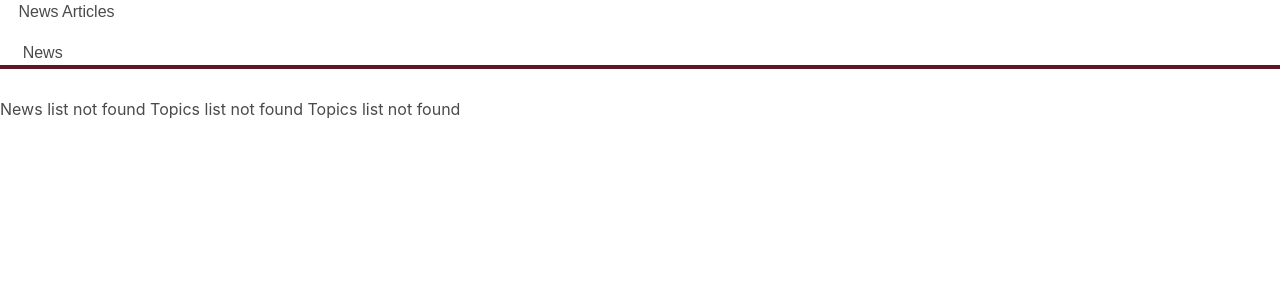
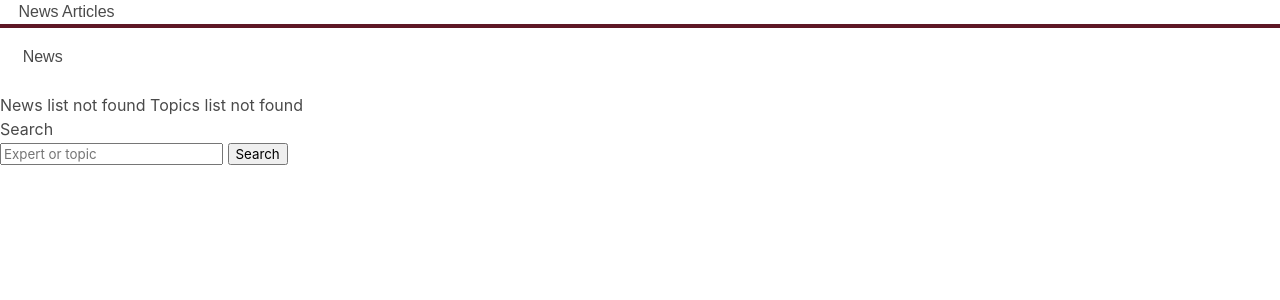
Before and after one commit to ChristopherGreene1027/MSSTATE-DAS-Experts-List, a Django app: page /news in a window 1280 px wide. Shown: the top 300 px of the page. Run offline with Django 4.2, Linux system fonts and the light colour scheme; data that the repository does not hold is empty.

Commit message:
style: Almost Finished with News.html

```diff
--- a/Django/experts/templates/experts/news.html
+++ b/Django/experts/templates/experts/news.html
@@ -4,10 +4,10 @@
 {% load static %}
 <link rel="stylesheet" href="{% static 'experts/news.css' %}">
 <h1 id="newsHeading">News Articles</h1>
+<div class="lineBreak"></div>
 <h2 id="smallnewsHeading">News</h2>
-<div class="lineBreak"></div>
-<div class="smallBreak"></div>
 <br>
+
 {% if news_list %}
     {% for news in news_list %}
 
@@ -22,21 +22,13 @@
 {% else %}
 News list not found
 {% endif %}
-{% if topics_list %}
-<div class="sidebar">
-    <div>Topics</div>
-    {% for topic in topics_list %}
-    <div><a href= '/topic/{{topic.id}}'>{{topic}}</a></div>
-    {% endfor %}
-</div>
-{% else %}
-Topics list not found
-{% endif %}
+
 {% if topics_list %}
 
 <!--Shamelessly Copied from Ferrin-->
     <section id="topics-newspage">
         <h2 id="expertsTopic">Experts by topic</h2>
+        <br>
         <ul>
         {% for topic in topics_list %}
             <li><a href= '/topic/{{topic.id}}'>{{topic}}</a></li> <br>
@@ -47,4 +39,15 @@ Topics list not found
 {% else %}
 Topics list not found
 {%endif %}
+
+<h2 id="smallsearchHeading">Search</h2>
+<!--Ferrin's Searchbar-->
+<section id="searchbar">
+    <form class="search-form" method=POST action="{% url 'experts:search' %}">
+    {% csrf_token %}
+    <input type="text" class="search" placeholder="Expert or topic" name="searched">
+    <input type="submit" name="submit" class="submit" value="Search">
+    </form>
+</section>
+
 {% endblock %}
```
